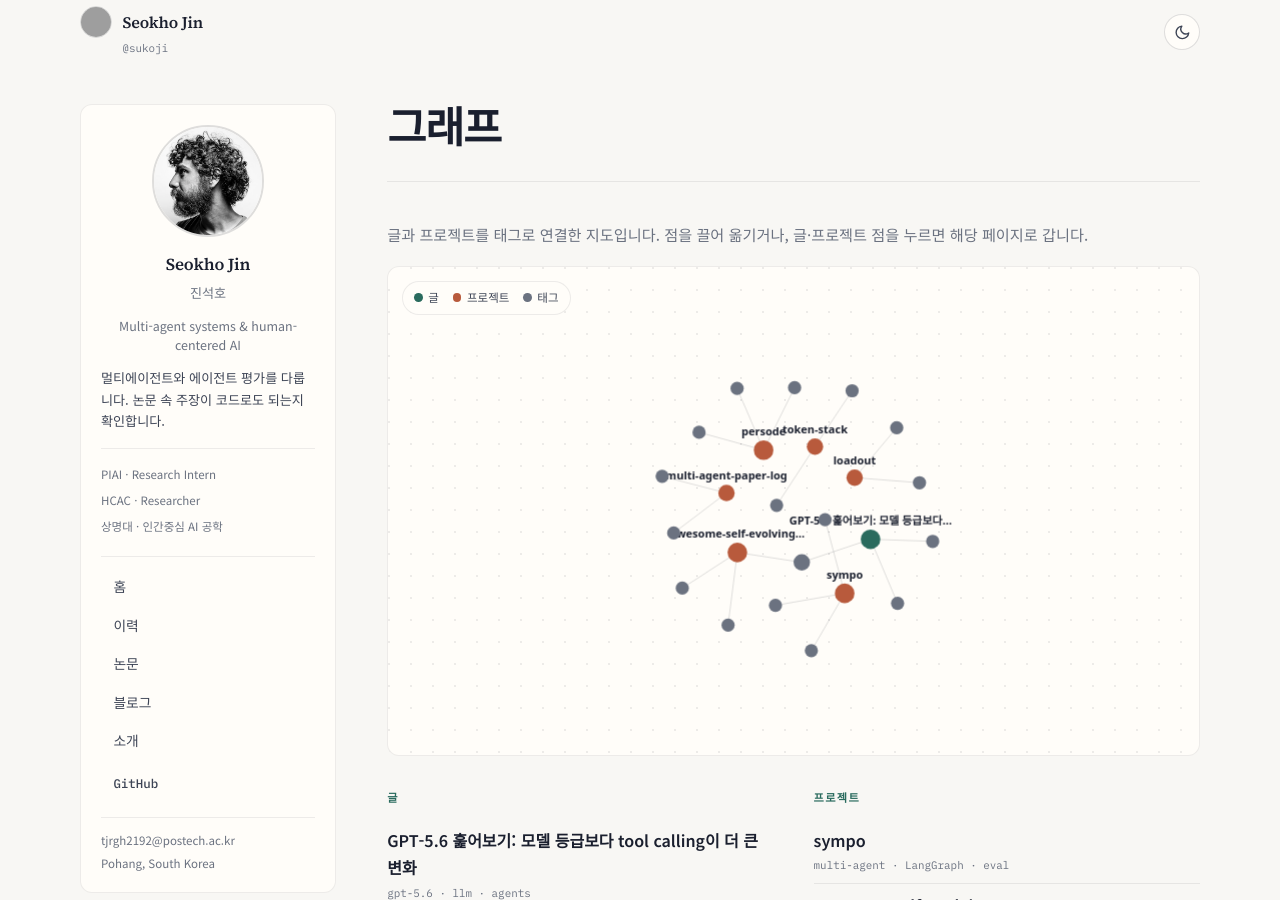
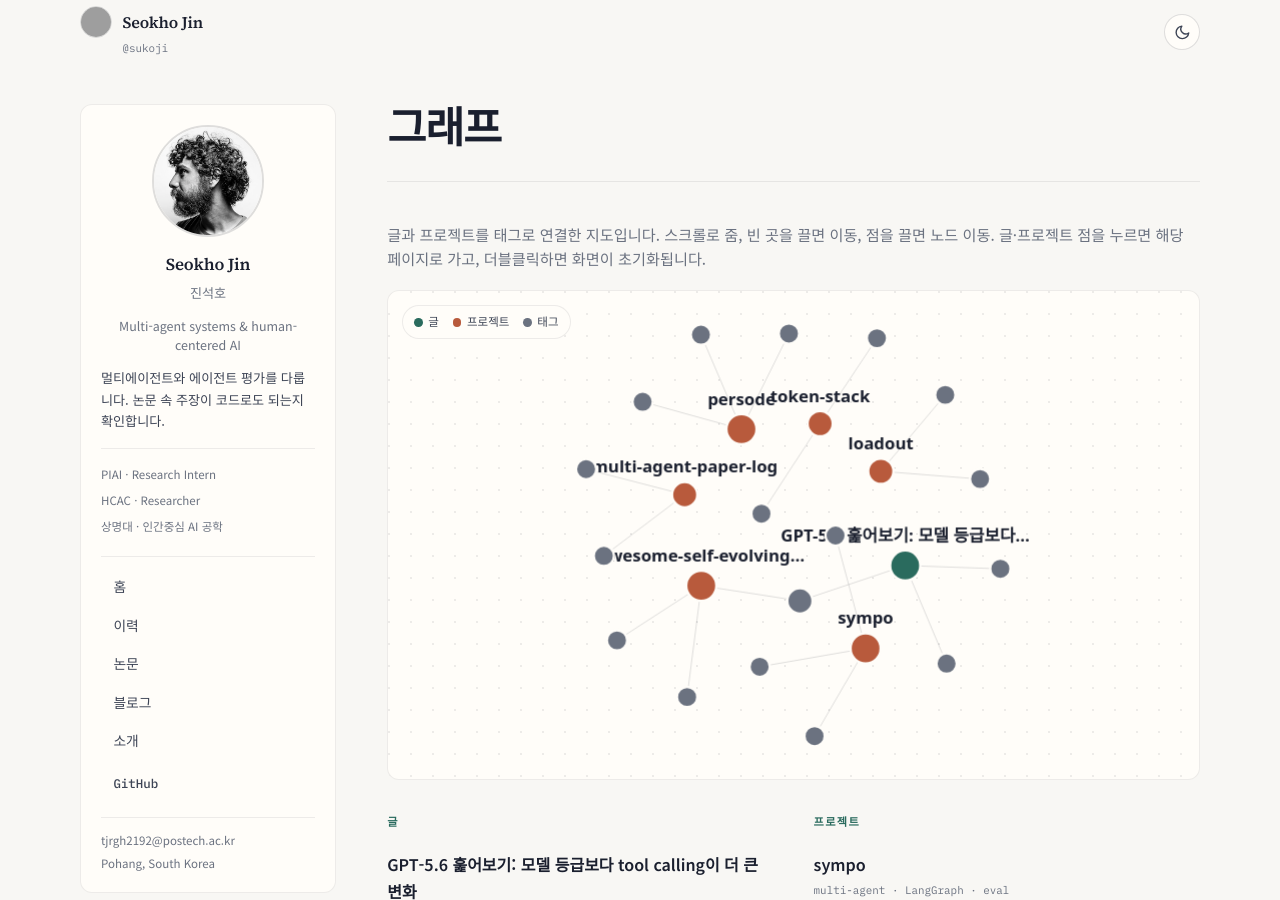
Before and after one commit to sukoji/sukoji.github.io, a Jekyll site: the page built from graph.md, in a window 1280 px wide and 900 px high. Built offline with Jekyll 4.4.1, drawn with Linux system fonts in a browser that asks for light colours; part of the change alters nothing that is shown; grey boxes are pictures that could not be loaded.

Commit message:
Add zoom/pan to the graph and match its colors to the site palette
- Wheel scroll zooms toward the cursor; dragging empty space pans;
  dragging a node still moves it; double-click resets the view. Added an
  auto-fit that frames the graph on load and resize (skipped once the
  user zooms/pans).
- Colors now read more site tokens: hovered nodes get a --theme-muted
  halo, every node a --bg-elevated separator ring, edges/labels use the
  theme color on hover. Recolors live on theme toggle.

Co-Authored-By: Claude Opus 4.8 (1M context) <noreply@anthropic.com>

```diff
--- a/_includes/head.html
+++ b/_includes/head.html
@@ -17,6 +17,6 @@
 <link rel="preconnect" href="https://fonts.googleapis.com">
 <link rel="preconnect" href="https://fonts.gstatic.com" crossorigin>
 <link href="https://fonts.googleapis.com/css2?family=IBM+Plex+Mono:wght@400;500&family=Noto+Sans+KR:wght@400;500;600&family=Source+Serif+4:ital,opsz,wght@0,8..60,400;0,8..60,600;1,8..60,400&display=swap" rel="stylesheet">
-<link rel="stylesheet" href="{{ '/assets/css/main.css' | relative_url }}?v=20260710h">
-<script src="{{ '/assets/js/main.js' | relative_url }}?v=20260710h" defer></script>
-{% if page.graph or page.url == '/' or page.layout == 'post' %}<script src="{{ '/assets/js/graph.js' | relative_url }}?v=20260710h" defer></script>{% endif %}
+<link rel="stylesheet" href="{{ '/assets/css/main.css' | relative_url }}?v=20260710i">
+<script src="{{ '/assets/js/main.js' | relative_url }}?v=20260710i" defer></script>
+{% if page.graph or page.url == '/' or page.layout == 'post' %}<script src="{{ '/assets/js/graph.js' | relative_url }}?v=20260710i" defer></script>{% endif %}
--- a/assets/js/graph.js
+++ b/assets/js/graph.js
@@ -9,6 +9,8 @@
   if (!raw.nodes || !raw.nodes.length) return;
 
   var prefersReduced = window.matchMedia('(prefers-reduced-motion: reduce)').matches;
+
+  /* ── Colors pulled from the site palette so the graph matches the blog ── */
   var COLORS = {};
   function refreshColors() {
     var css = getComputedStyle(document.documentElement);
@@ -18,6 +20,8 @@
     COLORS.tag = v('--ink-muted', '#6b7280');
     COLORS.edge = v('--graph-edge', 'rgba(26,31,46,0.14)');
     COLORS.edgeHi = v('--theme', '#2a6b5e');
+    COLORS.halo = v('--theme-muted', 'rgba(42,107,94,0.14)');
+    COLORS.ring = v('--bg-elevated', '#fffdf9');
     COLORS.label = v('--ink', '#1a1f2e');
     COLORS.labelMuted = v('--ink-muted', '#6b7280');
   }
@@ -61,6 +65,11 @@
     n.vx = 0; n.vy = 0;
   });
 
+  /* ── View transform (zoom + pan) ──
+     screen = (W/2 + ox) + world * scale */
+  var view = { scale: 1, ox: 0, oy: 0 };
+  var userAdjusted = false;
+
   var ctx = canvas.getContext('2d');
   function resize() {
     var r = wrap.getBoundingClientRect();
@@ -71,6 +80,26 @@
     canvas.width = W * dpr; canvas.height = H * dpr;
     canvas.style.width = W + 'px'; canvas.style.height = H + 'px';
     ctx.setTransform(dpr, 0, 0, dpr, 0, 0);
+    if (!userAdjusted) fit();
+  }
+
+  function fit() {
+    var minx = 1e9, miny = 1e9, maxx = -1e9, maxy = -1e9;
+    nodes.forEach(function (n) {
+      if (n.x < minx) minx = n.x; if (n.x > maxx) maxx = n.x;
+      if (n.y < miny) miny = n.y; if (n.y > maxy) maxy = n.y;
+    });
+    var bw = (maxx - minx) || 1, bh = (maxy - miny) || 1, pad = 70;
+    var s = Math.min((W - pad) / bw, (H - pad) / bh);
+    view.scale = Math.max(0.45, Math.min(2.2, s));
+    view.ox = -((minx + maxx) / 2) * view.scale;
+    view.oy = -((miny + maxy) / 2) * view.scale;
+  }
+
+  function toWorld(ev) {
+    var r = canvas.getBoundingClientRect();
+    var sx = ev.clientX - r.left, sy = ev.clientY - r.top;
+    return { x: (sx - W / 2 - view.ox) / view.scale, y: (sy - H / 2 - view.oy) / view.scale, sx: sx, sy: sy };
   }
 
   /* ── Force step (Euler with damping) ── */
@@ -109,97 +138,150 @@
   /* ── Draw ── */
   var hover = null;
   function draw() {
+    ctx.setTransform(dpr, 0, 0, dpr, 0, 0);
     ctx.clearRect(0, 0, W, H);
-    ctx.save();
-    ctx.translate(W / 2, H / 2);
+    ctx.translate(W / 2 + view.ox, H / 2 + view.oy);
+    ctx.scale(view.scale, view.scale);
 
     var hi = hover ? neighbors(hover.id) : null;
+
     links.forEach(function (l) {
       var on = hover && (l.s === hover || l.t === hover);
       ctx.strokeStyle = on ? COLORS.edgeHi : COLORS.edge;
-      ctx.lineWidth = on ? 1.6 : 1;
+      ctx.lineWidth = (on ? 1.6 : 1) / view.scale * (view.scale < 1 ? view.scale : 1);
+      ctx.globalAlpha = hover && !on ? 0.4 : 1;
       ctx.beginPath();
       ctx.moveTo(l.s.x, l.s.y);
       ctx.lineTo(l.t.x, l.t.y);
       ctx.stroke();
     });
+    ctx.globalAlpha = 1;
 
     nodes.forEach(function (n) {
-      var dim = hover && n !== hover && !(hi && hi[n.id]);
-      ctx.globalAlpha = dim ? 0.3 : 1;
+      var focus = hover && (n === hover || (hi && hi[n.id]));
+      var dim = hover && !focus;
+      var r = radius(n) * (n === hover ? 1.35 : 1);
+
+      if (focus) {
+        ctx.globalAlpha = 1;
+        ctx.beginPath();
+        ctx.arc(n.x, n.y, r + 7, 0, Math.PI * 2);
+        ctx.fillStyle = COLORS.halo;
+        ctx.fill();
+      }
+
+      ctx.globalAlpha = dim ? 0.32 : 1;
       ctx.beginPath();
-      ctx.arc(n.x, n.y, radius(n) * (n === hover ? 1.35 : 1), 0, Math.PI * 2);
+      ctx.arc(n.x, n.y, r, 0, Math.PI * 2);
       ctx.fillStyle = COLORS[n.type] || COLORS.tag;
       ctx.fill();
-      if (n === hover) { ctx.lineWidth = 2; ctx.strokeStyle = '#fff'; ctx.stroke(); }
+      ctx.lineWidth = 1.5;
+      ctx.strokeStyle = COLORS.ring;
+      ctx.stroke();
 
-      var showLabel = n.type !== 'tag' || n === hover || (hi && hi[n.id]);
+      var showLabel = n.type !== 'tag' || focus;
       if (showLabel) {
         ctx.globalAlpha = dim ? 0.4 : 1;
         ctx.font = (n.type === 'tag' ? '10px ' : '600 11px ') + 'system-ui, sans-serif';
-        ctx.fillStyle = n.type === 'tag' ? COLORS.labelMuted : COLORS.label;
+        ctx.fillStyle = n === hover ? COLORS.edgeHi : (n.type === 'tag' ? COLORS.labelMuted : COLORS.label);
         ctx.textAlign = 'center';
-        ctx.fillText(trim(n.label), n.x, n.y - radius(n) - 5);
+        ctx.fillText(trim(n.label), n.x, n.y - r - 6);
       }
     });
     ctx.globalAlpha = 1;
-    ctx.restore();
   }
   function trim(s) { return s.length > 22 ? s.slice(0, 21) + '…' : s; }
 
   /* ── Loop ── */
-  var frames = 0, MAX = prefersReduced ? 220 : Infinity, running = true;
+  var frames = 0, MAX = prefersReduced ? 220 : Infinity, running = true, fitted = false;
   function tick() {
     if (!running) return;
-    step(); draw(); frames++;
+    step();
+    if (!fitted && !userAdjusted && frames === 90) { fit(); fitted = true; }
+    draw();
+    frames++;
     if (frames >= MAX) { running = false; }
     requestAnimationFrame(tick);
   }
+  function wake() { frames = Math.min(frames, 60); if (!running) { running = true; tick(); } }
 
-  /* ── Pointer: hover, drag, click ── */
-  var dragging = null, downAt = null, moved = false;
-  function toLocal(ev) {
-    var r = canvas.getBoundingClientRect();
-    return { x: ev.clientX - r.left - W / 2, y: ev.clientY - r.top - H / 2 };
-  }
+  /* ── Pointer: hover, node drag, background pan, click ── */
+  var dragging = null, panning = false, panLast = null, moved = false;
   function pick(p) {
     var best = null, bd = 1e9;
     nodes.forEach(function (n) {
       var dx = n.x - p.x, dy = n.y - p.y, d = dx * dx + dy * dy;
-      var rr = (radius(n) + 6) * (radius(n) + 6);
+      var rr = (radius(n) + 8) * (radius(n) + 8);
       if (d < rr && d < bd) { bd = d; best = n; }
     });
     return best;
   }
+
   canvas.addEventListener('pointermove', function (ev) {
-    var p = toLocal(ev);
+    var p = toWorld(ev);
     if (dragging) {
       dragging.x = p.x; dragging.y = p.y; dragging.vx = 0; dragging.vy = 0;
-      moved = true; running = true; frames = 0;
+      moved = true; wake();
+      return;
+    }
+    if (panning) {
+      view.ox += p.sx - panLast.sx; view.oy += p.sy - panLast.sy;
+      panLast = p; moved = true; userAdjusted = true;
+      if (!running) draw();
       return;
     }
     var n = pick(p);
-    if (n !== hover) { hover = n; canvas.style.cursor = n ? 'pointer' : 'default'; if (!running) draw(); }
+    if (n !== hover) {
+      hover = n;
+      canvas.style.cursor = n ? 'pointer' : 'grab';
+      if (!running) draw();
+    }
   });
+
   canvas.addEventListener('pointerdown', function (ev) {
-    var p = toLocal(ev);
-    dragging = pick(p); downAt = p; moved = false;
-    if (dragging) { canvas.setPointerCapture(ev.pointerId); running = true; frames = 0; }
+    var p = toWorld(ev);
+    moved = false;
+    dragging = pick(p);
+    if (dragging) { canvas.setPointerCapture(ev.pointerId); wake(); }
+    else { panning = true; panLast = p; canvas.setPointerCapture(ev.pointerId); canvas.style.cursor = 'grabbing'; }
   });
+
   canvas.addEventListener('pointerup', function (ev) {
-    var n = dragging || pick(toLocal(ev));
-    if (n && !moved && n.url) { window.location.href = n.url; }
-    dragging = null;
+    if (dragging && !moved && dragging.url) { window.location.href = dragging.url; }
+    dragging = null; panning = false;
+    canvas.style.cursor = hover ? 'pointer' : 'grab';
   });
-  canvas.addEventListener('pointerleave', function () { hover = null; if (!running) draw(); });
+
+  canvas.addEventListener('pointerleave', function () {
+    if (!panning && !dragging) { hover = null; if (!running) draw(); }
+  });
+
+  /* ── Wheel zoom toward the cursor ── */
+  canvas.addEventListener('wheel', function (ev) {
+    ev.preventDefault();
+    var p = toWorld(ev);
+    var factor = Math.exp(-ev.deltaY * 0.0015);
+    var ns = Math.max(0.4, Math.min(3.2, view.scale * factor));
+    view.scale = ns;
+    view.ox = p.sx - W / 2 - p.x * ns;
+    view.oy = p.sy - H / 2 - p.y * ns;
+    userAdjusted = true;
+    if (!running) draw();
+  }, { passive: false });
+
+  /* ── Double-click resets the view ── */
+  canvas.addEventListener('dblclick', function () {
+    userAdjusted = false; fit(); if (!running) draw();
+  });
 
   var rt;
   window.addEventListener('resize', function () {
     clearTimeout(rt);
-    rt = setTimeout(function () { resize(); running = true; frames = 0; }, 150);
+    rt = setTimeout(function () { resize(); wake(); }, 150);
   }, { passive: true });
 
   wrap.classList.add('is-live');
+  canvas.style.cursor = 'grab';
   resize();
   tick();
 })();
--- a/graph.md
+++ b/graph.md
@@ -5,7 +5,7 @@ permalink: /graph/
 graph: true
 ---
 
-<p class="graph-intro">글과 프로젝트를 태그로 연결한 지도입니다. 점을 끌어 옮기거나, 글·프로젝트 점을 누르면 해당 페이지로 갑니다.</p>
+<p class="graph-intro">글과 프로젝트를 태그로 연결한 지도입니다. 스크롤로 줌, 빈 곳을 끌면 이동, 점을 끌면 노드 이동. 글·프로젝트 점을 누르면 해당 페이지로 가고, 더블클릭하면 화면이 초기화됩니다.</p>
 
 <div class="graph-wrap" data-graph>
   <canvas class="graph-canvas" aria-hidden="true"></canvas>
```
